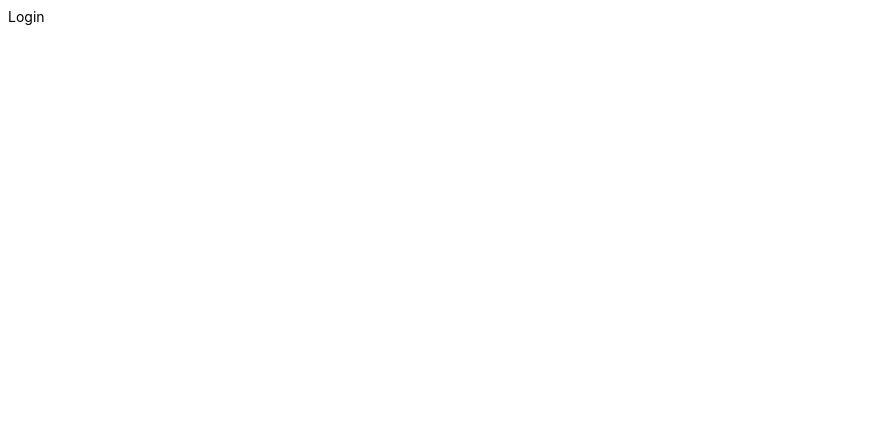
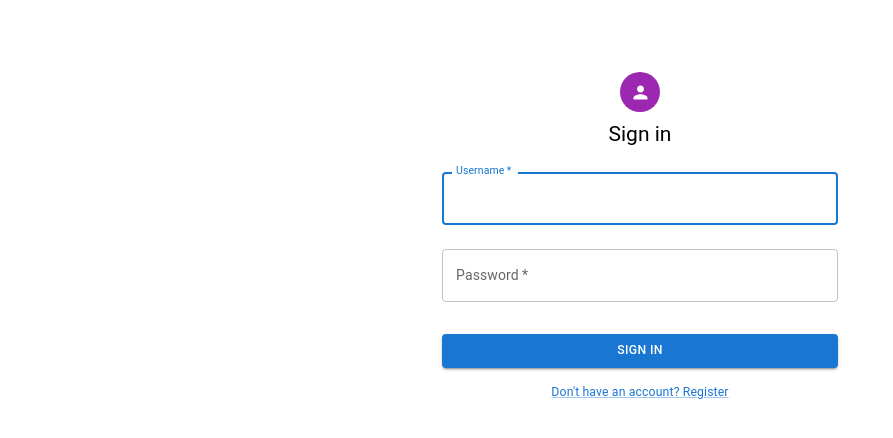
Before and after one commit to Milee-Kayastha/authenticated-nested-comment-system, a React (Vite) app: page /login in a window 1280 px wide. Shown: the top 438 px of the page, without its empty margins (0-893 px from the left). Built offline with nearby package versions, Linux system fonts and the light colour scheme; the HTML template or start-up script is replaced by a standard one.

Commit message:
feat: add login and register form

```diff
--- a/package.json
+++ b/package.json
@@ -12,7 +12,8 @@
   "dependencies": {
     "@emotion/react": "^11.11.3",
     "@emotion/styled": "^11.11.0",
-    "@mui/material": "^5.15.10",
+    "@mui/icons-material": "^5.15.11",
+    "@mui/material": "^5.15.11",
     "@reduxjs/toolkit": "^2.2.1",
     "react": "^18.2.0",
     "react-dom": "^18.2.0",
--- a/src/App.css
+++ b/src/App.css
@@ -1,5 +1,9 @@
 .home {
   max-width: 800px;
+  margin: 0 auto;
+}
+.login{
+  max-width: 500px;
   margin: 0 auto;
 }
 
--- a/src/App.jsx
+++ b/src/App.jsx
@@ -9,7 +9,7 @@ function App() {
       <Routes>
           <Route path="/" element={<Home />} />
           <Route path="/login" element={<Login />} />
-          <Route path="/login" element={<Register />} />
+          <Route path="/register" element={<Register />} />
       </Routes>
   );
 }
--- a/src/pages/Login.jsx
+++ b/src/pages/Login.jsx
@@ -1,9 +1,77 @@
-import React from 'react'
+import PersonIcon from "@mui/icons-material/Person";
+import Avatar from "@mui/material/Avatar";
+import Box from "@mui/material/Box";
+import Button from "@mui/material/Button";
+import Container from "@mui/material/Container";
+import Link from "@mui/material/Link";
+import TextField from "@mui/material/TextField";
+import Typography from "@mui/material/Typography";
+import React from "react";
 
 const Login = () => {
+
+  const handleSubmit = (event) => {
+    event.preventDefault();
+    const data = new FormData(event.currentTarget);
+    console.log({
+      username: data.get("username"),
+      password: data.get("password"),
+    });
+  };
+
   return (
-    <div>Login</div>
-  )
-}
-
-export default Login
+    <Container component="main" maxWidth="xs">
+      <Box
+        sx={{
+          marginTop: 8,
+          display: "flex",
+          flexDirection: "column",
+          alignItems: "center",
+        }}
+      >
+        <Avatar sx={{ m: 1, bgcolor: "secondary.main" }}>
+          <PersonIcon />
+        </Avatar>
+        <Typography component="h1" variant="h5">
+          Sign in
+        </Typography>
+        <Box component="form" onSubmit={handleSubmit} noValidate sx={{ mt: 1 }}>
+          <TextField
+            margin="normal"
+            required
+            fullWidth
+            id="username"
+            label="Username"
+            name="username"
+            autoComplete="username"
+            autoFocus
+          />
+          <TextField
+            margin="normal"
+            required
+            fullWidth
+            name="password"
+            label="Password"
+            type="password"
+            id="password"
+            autoComplete="current-password"
+          />
+          <Button
+            type="submit"
+            fullWidth
+            variant="contained"
+            sx={{ mt: 3, mb: 2 }}
+          >
+            Sign In
+          </Button>
+          <div style={{ display: "flex", justifyContent: "center" }}>
+            <Link href="/register" variant="body2">
+              Don't have an account? Register
+            </Link>
+          </div>
+        </Box>
+      </Box>
+    </Container>
+  );
+};
+export default Login;
--- a/src/pages/Register.jsx
+++ b/src/pages/Register.jsx
@@ -1,9 +1,77 @@
-import React from 'react'
+import PersonIcon from "@mui/icons-material/Person";
+import Avatar from "@mui/material/Avatar";
+import Box from "@mui/material/Box";
+import Button from "@mui/material/Button";
+import Container from "@mui/material/Container";
+import Link from "@mui/material/Link";
+import TextField from "@mui/material/TextField";
+import Typography from "@mui/material/Typography";
+import React from "react";
 
 const Register = () => {
+
+  const handleSubmit = (event) => {
+    event.preventDefault();
+    const data = new FormData(event.currentTarget);
+    console.log({
+      username: data.get("username"),
+      password: data.get("password"),
+    });
+  };
+
   return (
-    <div>Register</div>
-  )
-}
-
-export default Register
+    <Container component="main" maxWidth="xs">
+      <Box
+        sx={{
+          marginTop: 8,
+          display: "flex",
+          flexDirection: "column",
+          alignItems: "center",
+        }}
+      >
+        <Avatar sx={{ m: 1, bgcolor: "secondary.main" }}>
+          <PersonIcon />
+        </Avatar>
+        <Typography component="h1" variant="h5">
+          Register
+        </Typography>
+        <Box component="form" onSubmit={handleSubmit} noValidate sx={{ mt: 1 }}>
+          <TextField
+            margin="normal"
+            required
+            fullWidth
+            id="username"
+            label="Username"
+            name="username"
+            autoComplete="username"
+            autoFocus
+          />
+          <TextField
+            margin="normal"
+            required
+            fullWidth
+            name="password"
+            label="Password"
+            type="password"
+            id="password"
+            autoComplete="current-password"
+          />
+          <Button
+            type="submit"
+            fullWidth
+            variant="contained"
+            sx={{ mt: 3, mb: 2 }}
+          >
+            Register
+          </Button>
+          <div style={{ display: "flex", justifyContent: "center" }}>
+            <Link href="/login" variant="body2">
+              Already have an account? Login
+            </Link>
+          </div>
+        </Box>
+      </Box>
+    </Container>
+  );
+};
+export default Register;
```
Also changed, not shown: 1 other file (tests, documents, lock files or other folders).
